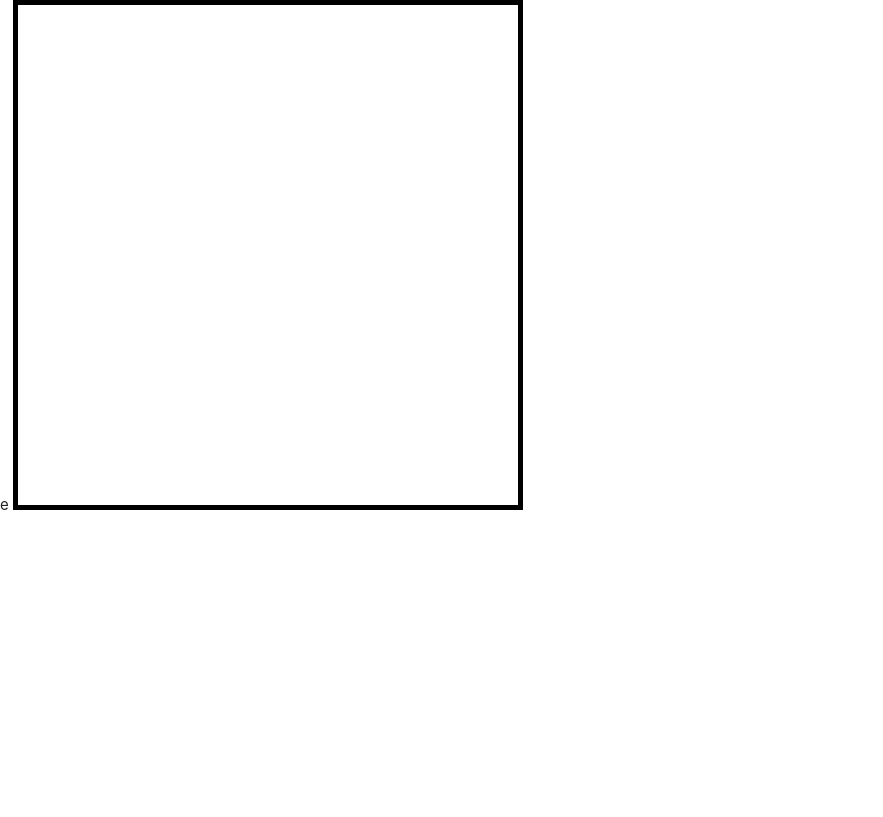
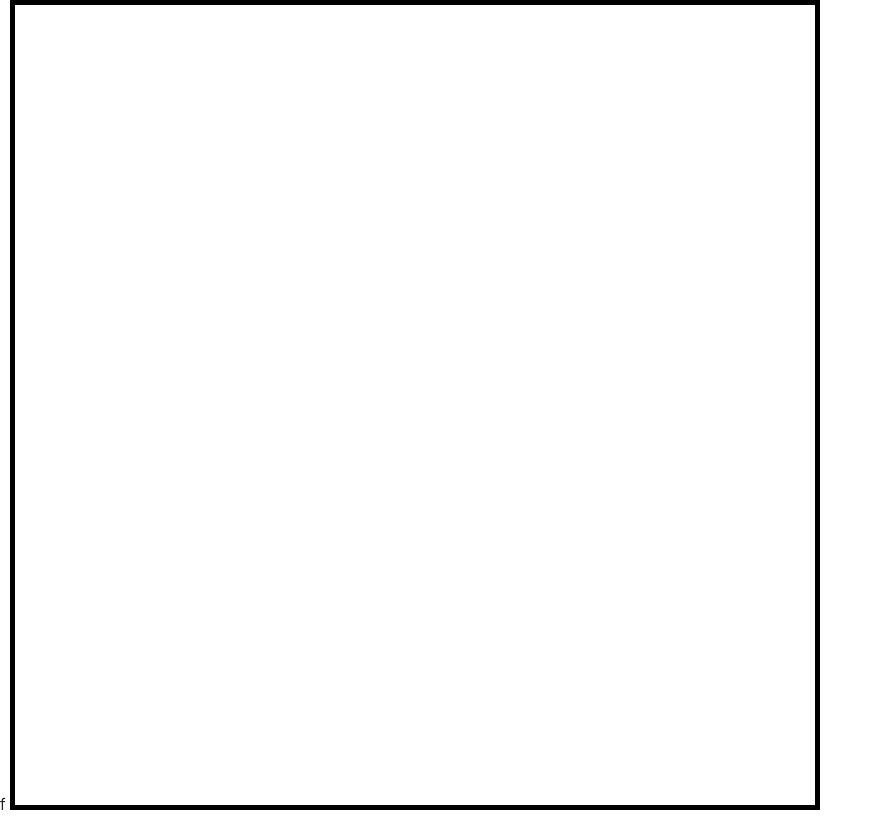
Before and after one commit to davidkorff/draw, a plain HTML site: page index.html in a window 1280 px wide. Shown: the whole page, without its empty margins (0-883 px from the left). Drawn offline with nearby package versions, Linux system fonts and the light colour scheme.

Commit message:
canvas size to 800x800

```diff
--- a/index.html
+++ b/index.html
@@ -7,9 +7,10 @@
   </head>
 
   <body>
-    e
-    <canvas id="myCanvas" width="500" height="500" style="border:5px solid #000000;"></canvas>
+    f
+    <canvas id="myCanvas" width="800" height="800" style="border:5px solid #000000;"></canvas>
     <script src="https://ajax.googleapis.com/ajax/libs/jquery/3.1.1/jquery.min.js"></script>
+    <script src="https://cdn.socket.io/socket.io-1.4.5.js"></script>
     <script src="draw.js"> </script>
   </body>
 </html>
```
